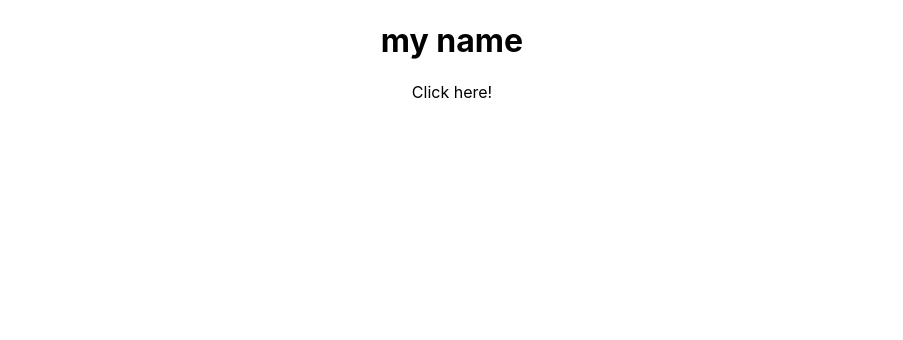
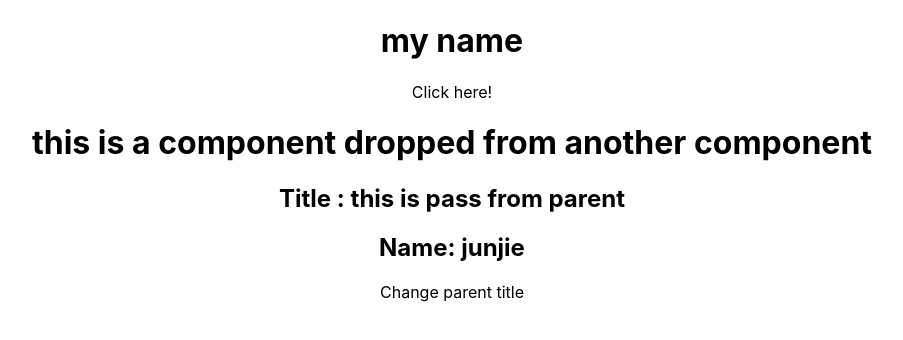
Before and after one commit to zhaojunjie163/myreact, a React (Create React App) app: page / in a window 1280 px wide. Shown: the top 340 px of the page, without its empty margins (188-1091 px from the left). Built offline with nearby package versions, Linux system fonts and the light colour scheme.

Commit message:
explore: 1. pass props to children component 2. pass method to children component

```diff
--- a/src/App.js
+++ b/src/App.js
@@ -1,5 +1,6 @@
 import React, {Component} from 'react';
 import './App.css';
+import MyComponent from './MyComponent'
 
 class App extends Component {
 
@@ -16,6 +17,11 @@ class App extends Component {
         return <div className="App">
             <h1>{this.state.title}</h1>
             <div onClick={this.onClick}>Click here!</div>
+            <MyComponent
+                title= 'this is pass from parent'
+                name= 'junjie'
+                onClick = {this.onClick}
+            />
         </div>;
     }
 
--- /dev/null
+++ b/src/MyComponent.js
@@ -0,0 +1,31 @@
+import React, {Component} from 'react';
+
+
+class MyComponent extends Component {
+
+    constructor(props) {
+        super(props);
+        this.state ={
+            title: 'my name'
+        };
+    }
+
+    render() {
+
+        const {title, name , onClick} = this.props; // passed from parent
+
+        return <div className="App">
+            <h1>this is a component dropped from another component</h1>
+             <h2>
+                 Title : {title}
+             </h2>
+            <h2>
+                Name:  {name}
+            </h2>
+            <div onClick={onClick}>Change parent title</div>
+        </div>;
+    }
+
+}
+
+export default MyComponent;
```
